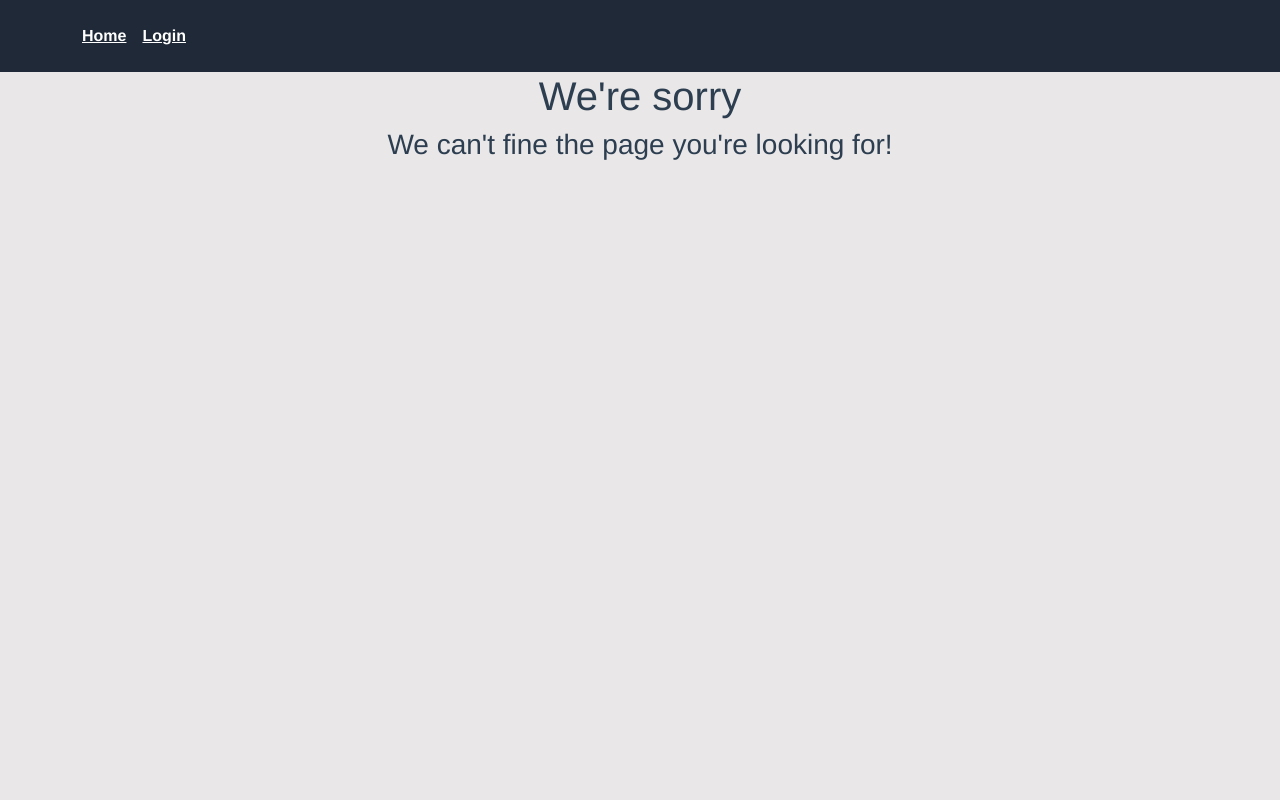
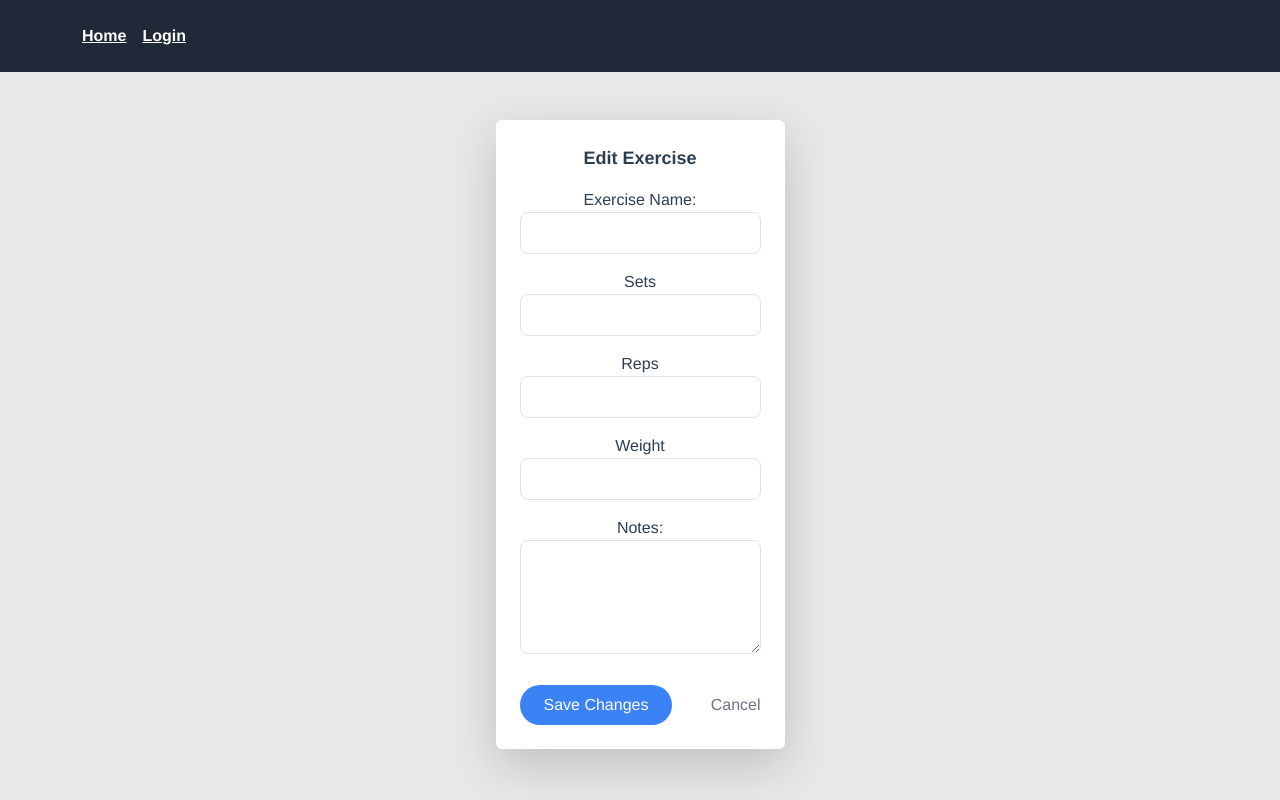
Before and after one commit to carterhanson/vue-final-project, a Vue app: page /edit-exercise/1 in a window 1280 px wide. Before the commit this address led to /404. Shown: the top 800 px of the page. Built offline with nearby package versions, Linux system fonts and the light colour scheme; no server answers.

Commit message:
everything done but addExercise is getting NaN from the prop

```diff
--- a/db.json
+++ b/db.json
@@ -74,8 +74,8 @@
     {
       "id": 3,
       "user_id": 96,
-      "workout_name": "Arm Day",
-      "notes": "Biceps and triceps exercises."
+      "workout_name": "ARM DAY!!!!",
+      "notes": "Biceps and triceps exercises!"
     },
     {
       "id": 4,
@@ -137,7 +137,7 @@
       "id": 3,
       "workout_id": 3,
       "exercise_name": "Bicep Curl",
-      "sets": 3,
+      "sets": "15",
       "repetitions": 15,
       "weight": 25,
       "notes": "Use dumbbells for isolation."
--- a/src/api.js
+++ b/src/api.js
@@ -39,7 +39,12 @@ export function getUserById(id){
 export function updateUser(user){
     return ax.put("users/" + user.id, user).catch((error) => errorHandler("Error Updating User:" + error));
 }
-
+export function updateExercise(exercise){
+    return ax.put("exercises/" + exercise.id, exercise).catch((error) => errorHandler("Error Updating User:" + error));
+}
+export function updateWorkout(workout){
+    return ax.put("workouts/" + workout.id, workout).catch((error) => errorHandler("Error Updating Workout:" + error));
+}
 export function insertUser(user){
     return ax.post("users/", user).catch((error) => errorHandler("Error Inserting User:" + error));
 }
--- a/src/components/WorkoutList.vue
+++ b/src/components/WorkoutList.vue
@@ -5,14 +5,17 @@
                 <thead class="thead-dark">
                     <tr>
                         <th>Workout Name</th>
+                        <th>Notes</th>
                         <th>Actions</th>
                     </tr>
                 </thead>
                 <tbody>
                     <tr v-for="w in workouts" :key="w.workout_name">
                         <td>{{ w.workout_name }}</td>
+                        <td>{{  w.notes }}</td>
                         <td>
                             <button class="btn btn-primary btn-sm ml-4" @click="viewWorkout(w.id)">View</button>
+                            <button class="btn btn-primary btn-sm ml-4" @click="editWorkout(w.id)">Edit</button>
                             <button class="btn btn-primary btn-sm ml-4">Delete</button>
                         </td>
                     </tr>
@@ -28,7 +31,7 @@ export default {
     inject: ["GStore"],
     data(){
         return {
-            workouts: []
+            workouts: {}
         }
     },
     mounted(){
@@ -39,7 +42,10 @@ export default {
     },
     methods: {
         viewWorkout(id){
-            this.$router.push({name: 'ViewWorkout', params: {workoutId: id}})
+            this.$router.push({name: 'ViewWorkout', params: {workoutId: id}});
+        },
+        editWorkout(id){
+            this.$router.push({name: 'EditWorkout', params: {workoutId: id}});
         }
     }
 };
--- a/src/router/index.js
+++ b/src/router/index.js
@@ -3,10 +3,12 @@ import HomeView from '../views/HomeView.vue'
 import UserList from '../views/UserList.vue'
 import UserDetails from '../views/UserDetails.vue'
 import Login from '../views/Login.vue'
-import WorkoutForm from '../views/WorkoutForm'
+import WorkoutForm from '../views/WorkoutForm.vue'
 import NotFound from '../views/NotFound.vue'
 import AddExercise from '../views/AddExercise.vue'
 import ViewWorkout from '../views/ViewWorkout.vue'
+import EditExercise from '../views/EditExercise.vue';
+import EditWorkout from '../views/EditWorkout.vue'
 
 const routes = [
   {
@@ -62,22 +64,38 @@ const routes = [
     redirect: "/404",
   },
   {
-    path: "/add-exercise",
+    path: "/add-exercise/:exerciseId",
     name: "AddExercise",
     component: AddExercise,
-    props: (route) => ({
-      workoutId: parseInt(route.params.workoutId, 10), // Ensure it's an integer
-    }),
-    meta: {title: "Add Exercise"}
+    props: (route) => {
+      const workoutId = parseInt(route.params.workoutId, 10);
+      return { workoutId };
+    },
+    meta: { title: "Add Exercise" }
   },
   {
     path: '/view-workout/:workoutId',
     name: 'ViewWorkout',
     component: ViewWorkout,
-    props: (route) => ({
-      workoutId: parseInt(route.params.workoutId, 10), // Ensure it's an integer
-    }),
-    meta: {title: "View Workout"}
+    props: (route) => {
+      const workoutId = parseInt(route.params.workoutId, 10);
+      return { workoutId };
+    },
+    meta: { title: "View Workout" }
+  },
+  {
+    path: '/edit-exercise/:exerciseId',
+    name: 'EditExercise',
+    component: EditExercise,
+    props: true,
+    meta: { title: "Edit Exercise"}
+  },
+  {
+    path: '/edit-workout/:workoutId',
+    name: 'EditWorkout',
+    component: EditWorkout,
+    props: true,
+    meta: { title: "Edit Workout"}
   }
 ]
 
--- a/src/views/AddExercise.vue
+++ b/src/views/AddExercise.vue
@@ -50,11 +50,17 @@ export default {
             errors:{}
         }
     },
+    mounted() {
+        console.log(this.workoutId)
+    },
 
 
     methods:{
             onSubmit(){
                 if(this.isValid()){
+                    // this.exercise.workout_id = this.workoutId;
+                    console.log(this.workoutId);
+                    console.log(this.exercise);
                     insertExercise(this.exercise);
                 }
             },
@@ -78,7 +84,7 @@ export default {
                     valid = false;
                 }
 
-                if(this.exercise.repetitions = ""){
+                if(this.exercise.repetitions == ""){
                     this.errors.repetitions = "Reps are Required";
                     valid = false;
                 }
--- /dev/null
+++ b/src/views/EditExercise.vue
@@ -0,0 +1,75 @@
+<template>
+  <div class="mt-5 max-w-md mx-auto p-4 bg-white rounded-md shadow-lg">
+    <form @submit.prevent="onSubmit" class="space-y-4">
+      <h3 class="text-lg font-semibold mb-2">Edit Exercise</h3>
+
+      <div>
+        <label for="exercise-name" class="block font-medium">Exercise Name:</label>
+        <span class="text-danger">{{ errors.exercise_name }}</span>
+        <input type="text" v-model="exercise.exercise_name" required class="w-full px-3 py-2 border rounded-lg focus:outline-none focus:ring focus:border-blue-500">
+      </div>
+
+      <div>
+        <label for="sets" class="block font-medium">Sets</label>
+        <span class="text-danger">{{ errors.sets }}</span>
+        <input type="text" v-model="exercise.sets" required class="w-full px-3 py-2 border rounded-lg focus:outline-none focus:ring focus:border-blue-500">
+      </div>
+
+      <div>
+        <label for="reps" class="block font-medium">Reps</label>
+        <span class="text-danger">{{ errors.repetitions }}</span>
+        <input type="text" v-model="exercise.repetitions" required class="w-full px-3 py-2 border rounded-lg focus:outline-none focus:ring focus:border-blue-500">
+      </div>
+
+      <div>
+        <label for="weight" class="block font-medium">Weight</label>
+        <span class="text-danger">{{ errors.weight }}</span>
+        <input type="text" v-model="exercise.weight" required class="w-full px-3 py-2 border rounded-lg focus:outline-none focus:ring focus:border-blue-500">
+      </div>
+
+      <div class="mb-4">
+        <label for="exercise-notes" class="block font-medium">Notes:</label>
+        <span class="text-danger">{{ errors.notes }}</span>
+        <textarea v-model="exercise.notes" class="w-full px-3 py-2 border rounded-lg focus:outline-none focus:ring focus:border-blue-500" rows="4"></textarea>
+      </div>
+
+      <div class="flex justify-between items-center">
+        <button type="submit" name="submit button" class="bg-blue-500 hover:bg-blue-600 text-white font-medium px-4 py-2 rounded-full focus:outline-none focus:ring">Save Changes</button>
+        <button type="button" @click="$router.push({ path: '/' })" class="text-gray-500 hover:text-gray-900">Cancel</button>
+      </div>
+    </form>
+  </div>
+</template>
+
+<script>
+import { updateExercise, getExerciseById } from '@/api';
+
+export default {
+  props: ['exerciseId'],
+  data() {
+    return {
+      exercise: {},
+      errors: {},
+    };
+  },
+  mounted() {
+    getExerciseById(this.exerciseId).then(exercise => this.exercise = exercise);
+  },
+  methods: {
+    onSubmit() {
+      if (this.isValid()) {
+        updateExercise(this.exercise).then(() => {
+          // Handle successful update, e.g., show a success message
+          console.log('Exercise updated successfully!');
+          // Navigate back to the workout view or another appropriate page
+          this.$router.push({ path: '/view-workout/' + this.exercise.workout_id });
+        });
+      }
+    },
+    isValid() {
+
+      return true; // Replace with your validation logic
+    },
+  },
+};
+</script>
--- /dev/null
+++ b/src/views/EditWorkout.vue
@@ -0,0 +1,55 @@
+<template>
+  <div class="mt-5 max-w-md mx-auto p-4 bg-white rounded-md shadow-lg">
+    <h3 class="text-2xl font-semibold mb-4">Edit Workout</h3>
+    <form @submit.prevent="onSubmit" class="space-y-4">
+      <div>
+        <label for="workout-name" class="block text-sm font-medium text-gray-600">Workout Name:</label>
+        <input v-model="workout.workout_name" type="text" id="workout-name" required
+               class="w-full px-4 py-2 border rounded-md focus:outline-none focus:ring focus:border-blue-500">
+      </div>
+      <div>
+        <label for="workout-notes" class="block text-sm font-medium text-gray-600">Notes:</label>
+        <textarea v-model="workout.notes" id="workout-notes"
+                  class="w-full px-4 py-2 border rounded-md focus:outline-none focus:ring focus:border-blue-500"></textarea>
+      </div>
+      <div class="flex justify-end items-center">
+        <button type="submit" class="bg-blue-500 hover:bg-blue-600 text-white px-4 py-2 rounded-full focus:outline-none focus:ring">Save Changes</button>
+        <button @click="cancelEdit" class="ml-4 text-gray-500 hover:text-gray-900">Cancel</button>
+      </div>
+    </form>
+  </div>
+</template>
+<script>
+import { getWorkoutById, updateWorkout } from '@/api';
+
+export default {
+  props: ['workoutId'],
+  data() {
+    return {
+      workout: {},
+      errors: {}
+    };
+  },
+  mounted() {
+    getWorkoutById(this.workoutId).then(workout => this.workout = workout);
+  },
+  methods: {
+    onSubmit() {
+      if(this.isValid()){
+        updateWorkout(this.workout).then(()=> {
+            console.log('Workout updated successfully!');
+            this.$router.push({path: '/'});
+        })
+      }
+    },
+    cancelEdit() {
+      // Redirect back to the view workout page without saving changes
+      const workoutId = this.$route.params.workoutId;
+      this.$router.push({ name: 'ViewWorkout', params: { workoutId } });
+    },
+    isValid(){
+        return true;
+    }
+  },
+};
+</script>
--- a/src/views/ViewWorkout.vue
+++ b/src/views/ViewWorkout.vue
@@ -1,23 +1,36 @@
 <template>
+  <div class="max-w-2xl mx-auto mt-8 p-6 bg-white shadow-lg rounded-md">
+    <h2 class="text-2xl font-semibold mb-4">{{ workout.workout_name }}</h2>
+
     <div>
-        <h2> {{  workout.workout_name }}</h2>
-        <div>
-            <button type="button" @click="addExercise(workout.id)" class="bg-blue-500 hover:bg-blue-600 text-white px-4 py-2 mt-4 rounded-full">
-                + Add Exercise
-            </button>
-        </div>
-        <ul>
-            <li v-for="e in exercises" :key="e.id">
-                <h3>{{ e.exercise_name }}</h3>
-                <p>Sets: {{ e.sets }}</p>
-                <p>Weight: {{  e.weight }}</p>
-                <p>Reps: {{ e.repetitions }}</p>
-                <p>Notes: {{ e.notes }}</p>
-            </li>
-        </ul>
+      <button
+        type="button"
+        @click="addExercise(workout.id)"
+        class="bg-blue-500 hover:bg-blue-600 text-white px-4 py-2 rounded-full"
+      >
+        + Add Exercise
+      </button>
     </div>
 
+    <ul class="mt-4 space-y-4">
+      <li v-for="e in exercises" :key="e.id" class="border p-4 rounded-md">
+        <h3 class="text-lg font-semibold">{{ e.exercise_name }}</h3>
+        <p class="text-gray-600">Sets: {{ e.sets }}</p>
+        <p class="text-gray-600">Weight: {{ e.weight }}</p>
+        <p class="text-gray-600">Reps: {{ e.repetitions }}</p>
+        <p class="text-gray-600">Notes: {{ e.notes }}</p>
+        <button
+            type="button"
+            @click="editExercise(e.id)"
+            class="bg-yellow-500 hover:bg-yellow-600 text-white px-3 py-1 mt-2 rounded-md"
+        >
+            Edit
+        </button>
+      </li>
+    </ul>
+  </div>
 </template>
+
 
 <script>
 import { getWorkoutById, getExercisesByWorkoutId} from "@/api";
@@ -25,18 +38,22 @@ export default {
     props: ["workoutId"],
     data(){
         return{
-            workout: [],
-            exercises: []
+            workout: {},
+            exercises: {}
 
         }
     },
     mounted(){
         getWorkoutById(this.workoutId).then(workout => this.workout = workout);
         getExercisesByWorkoutId(this.workoutId).then(exercises => this.exercises = exercises);
+        console.log(this.workoutId)
     },
     methods: {
         addExercise(id){
-            this.$router.push({name: 'AddExercise', params: {workoutId: id}})
+            this.$router.push({name: 'AddExercise', params: {exerciseId: id}});
+        },
+        editExercise(id){
+            this.$router.push({name: 'EditExercise', params: {exerciseId: id}});
         }
     }
 }
```
